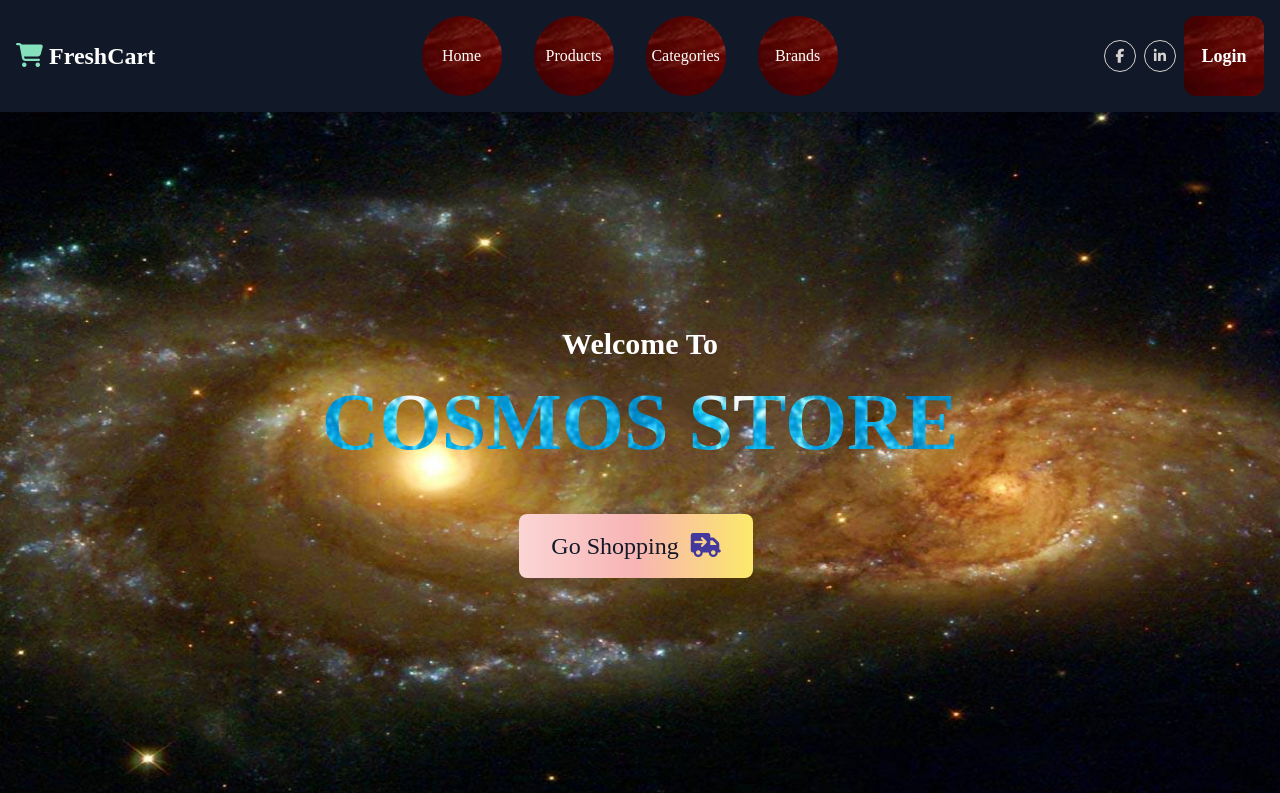
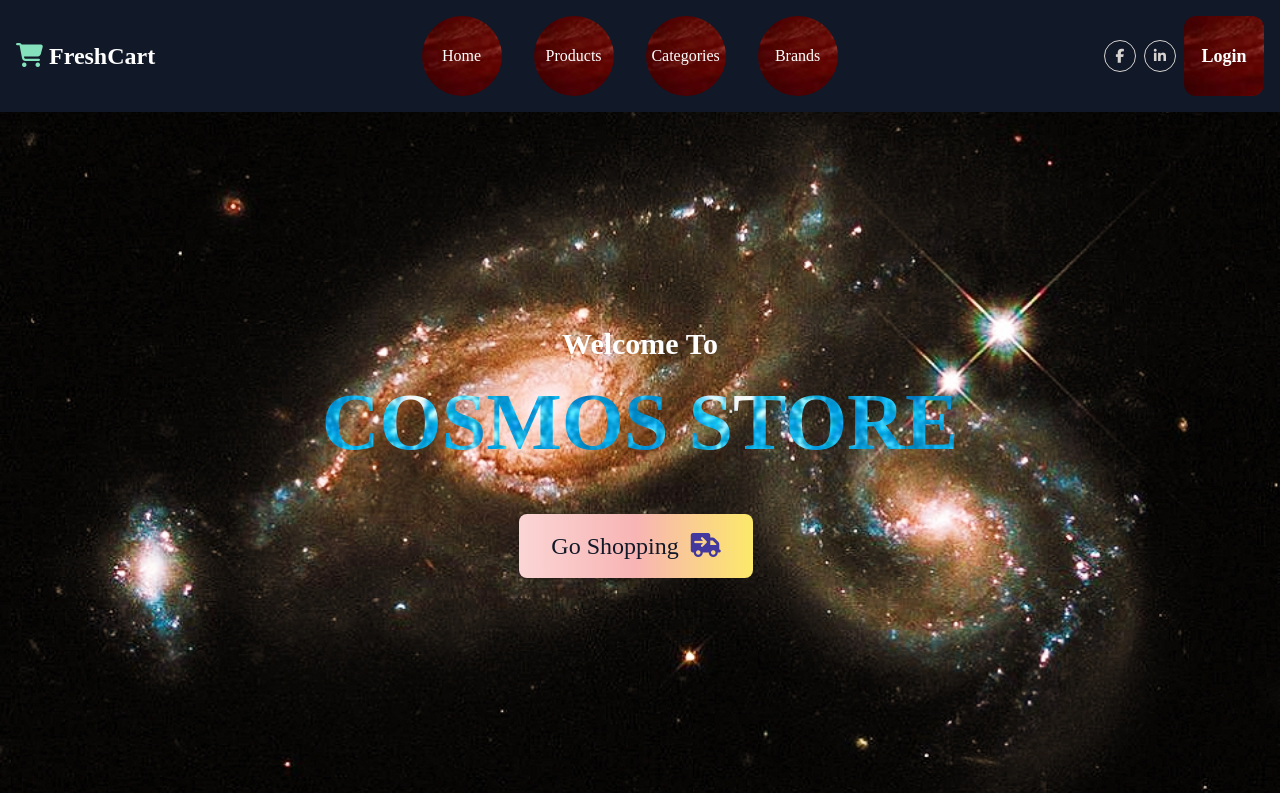
Before and after one commit to mohamedshrief/Cosmos-Store-E-Commerce, a React (Vite) app: page / in a window 1280 px wide. Shown: the top 793 px of the page. Built offline with nearby package versions, Linux system fonts and the light colour scheme; no server answers.

Commit message:
home slider change

```diff
--- a/src/components/Landing/Landing.jsx
+++ b/src/components/Landing/Landing.jsx
@@ -33,10 +33,10 @@ export default function LandingSlider() {
         className="mySwiper"
       >
         <SwiperSlide className="">
-          <img src={img1} alt="approch" className="w-full h-full" />
+          <img src={img2} alt="crash-start" className="w-full h-full" />
         </SwiperSlide>
         <SwiperSlide className="">
-          <img src={img2} alt="crash-start" className="w-full h-full" />
+          <img src={img1} alt="approch" className="w-full h-full" />
         </SwiperSlide>
       </Swiper>
     </>
```
